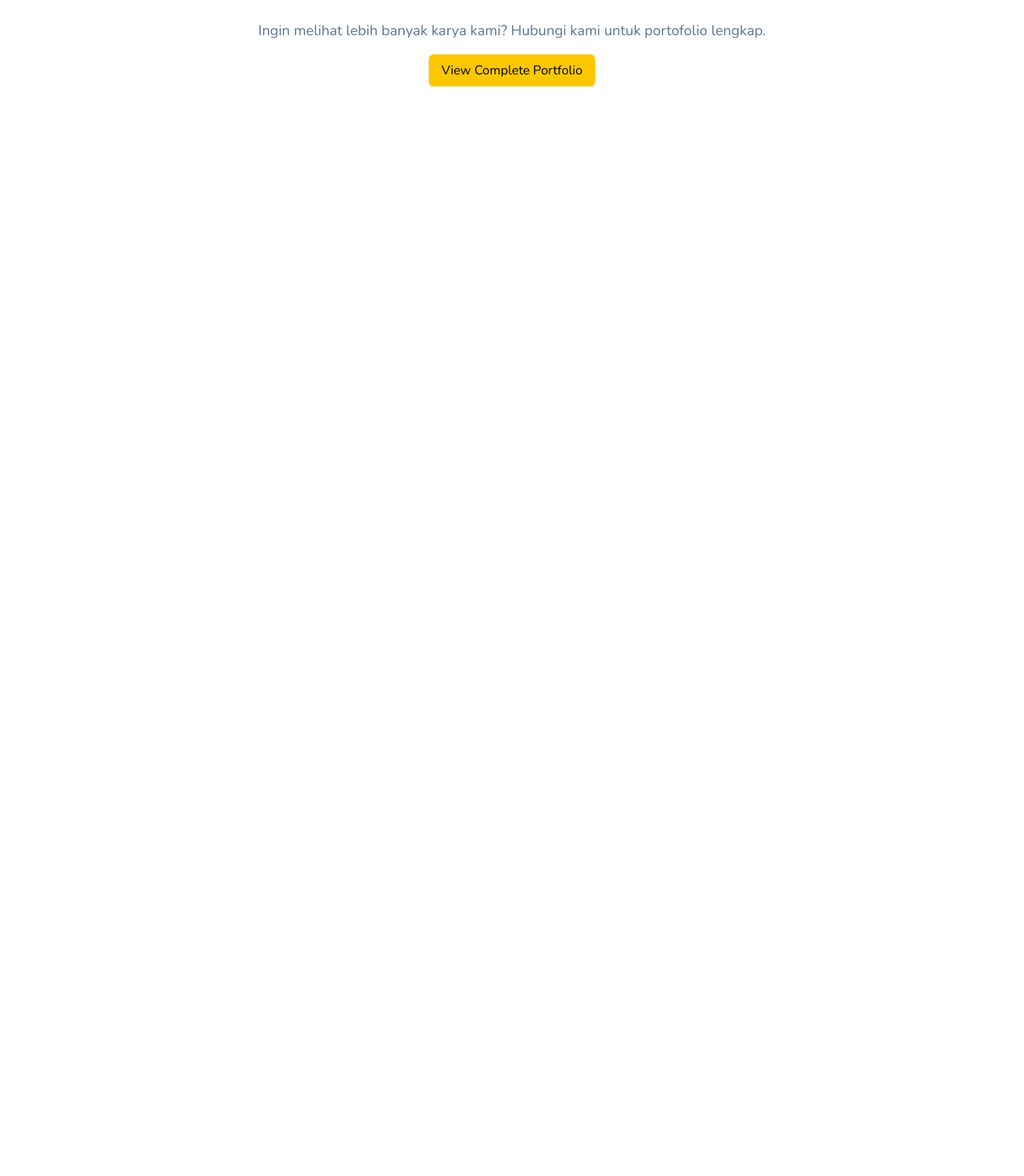
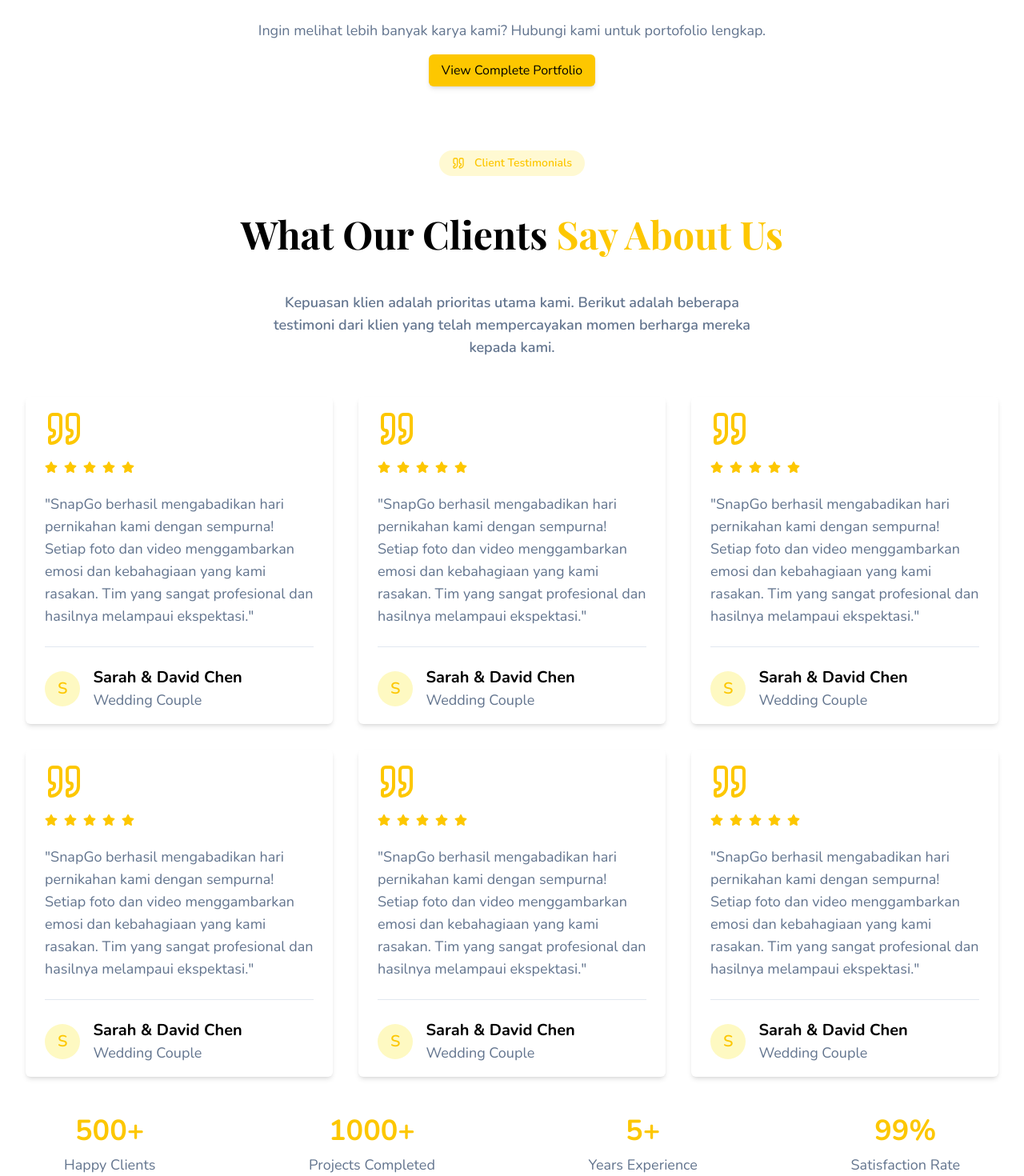
Before and after one commit to zidaneNS/snapgo-web, a React (Vite) app: page / in a window 1280 px wide. Shown: the part 4549-6019 px from the top of the page at 80% size. Before the commit the page ends 4657 px from the top, so only its background shows below. Built offline with nearby package versions, Linux system fonts and the light colour scheme; a web font is replaced by a local one.

Commit message:
complete testimonials section

```diff
--- a/src/App.tsx
+++ b/src/App.tsx
@@ -3,6 +3,7 @@
 import Home from "./sections/Home";
 import PortfolioSection from "./sections/PortfolioSection";
 import ServiceSection from "./sections/ServiceSection";
+import TestimonialSection from "./sections/TestimonialSection";
 
 export default function App() {
   return (
@@ -12,6 +13,7 @@
       <AboutSection />
       <ServiceSection />
       <PortfolioSection />
+      <TestimonialSection />
     </div>
   )
 }
--- a/src/sections/PortfolioSection.tsx
+++ b/src/sections/PortfolioSection.tsx
@@ -63,7 +63,7 @@
       </div>
       <div className="grid grid-cols-1 md:grid-cols-3 gap-6 w-full">
         {displayPortfolio.map((portfolio, idx) => (
-          <div key={idx} className=" group relative flex flex-col justify-between p-6 rounded-md cursor-pointer w-full overflow-hidden hover:bg-linear-to-t from-black/70 to-transparent duration-300 aspect-square">
+          <div key={idx} className=" group relative flex flex-col justify-between p-6 rounded-md cursor-pointer w-full overflow-hidden bg-linear-to-t from-black/70 hover:from-black/80 to-transparent duration-300 aspect-square">
             <img src={portfolio.img} alt="wedding" className="absolute left-0 top-0 group-hover:scale-105 -z-10 duration-300 h-full object-cover w-full" />
             <div className="flex justify-center items-center p-2 rounded-md bg-yellow-400 opacity-0 group-hover:opacity-100 w-fit duration-300">
               <IoEyeOutline />
--- /dev/null
+++ b/src/sections/TestimonialSection.tsx
@@ -0,0 +1,55 @@
+import { LuQuote } from "react-icons/lu";
+import SubTitle from "../components/SubTitle";
+import { FaStar } from "react-icons/fa";
+
+export default function TestimonialSection() {
+  return (
+    <div id="testimonials" className="flex flex-col items-center w-full gap-y-8 md:gap-y-12 pt-20 px-8 scroll-pt-20">
+      <SubTitle
+        Icon={LuQuote}
+        label="Client Testimonials"
+      />
+      <h1 className="text-3xl md:text-5xl font-bold font-playfair text-center">What Our Clients <span className="text-yellow-400">Say About Us</span></h1>
+      <p className="text-xl md:text-lg font-semibold text-slate-500 text-center md:max-w-1/2">Kepuasan klien adalah prioritas utama kami. Berikut adalah beberapa testimoni dari klien yang telah mempercayakan momen berharga mereka kepada kami.</p>
+      <div className="grid grid-cols-1 md:grid-cols-3 gap-8">
+        {Array.from({ length: 6 }).map((_, id) => (
+          <div key={id} className="flex flex-col gap-y-6 py-4 px-6 rounded-md shadow-md hover:scale-105 duration-300 h-auto pb-auto">
+            <div className="flex flex-col gap-y-4">
+              <LuQuote className="text-yellow-400 size-8 md:size-12" />
+              <div className="flex gap-x-2 items-center">
+                {Array.from({ length: 5 }).map((_, idx) => <FaStar key={idx} className="text-yellow-400 size-4" />)}
+              </div>
+            </div>
+            <p className="text-slate-500 text-base md:text-lg">"SnapGo berhasil mengabadikan hari pernikahan kami dengan sempurna! Setiap foto dan video menggambarkan emosi dan kebahagiaan yang kami rasakan. Tim yang sangat profesional dan hasilnya melampaui ekspektasi."</p>
+            <span className="w-full border-b border-slate-200"></span>
+            <div className="flex items-center gap-x-4">
+              <div className="flex justify-center items-center rounded-full bg-yellow-100 text-yellow-400 font-semibold text-lg md:text-xl py-2 px-4">S</div>
+              <div className="flex flex-col">
+                <p className="text-lg md:text-xl font-bold">Sarah & David Chen</p>
+                <p className="text-base md:text-lg text-slate-500">Wedding Couple</p>
+              </div>
+            </div>
+          </div>
+        ))}
+      </div>
+      <div className="flex flex-wrap justify-center md:justify-between items-start w-full gap-6 md:px-12">
+        <div className="flex flex-col gap-y-2 items-center">
+          <p className="text-3xl md:text-4xl font-bold text-yellow-400">500+</p>
+          <p className="text-slate-500 text-base md:text-lg">Happy Clients</p>
+        </div>
+        <div className="flex flex-col gap-y-2 items-center">
+          <p className="text-3xl md:text-4xl font-bold text-yellow-400">1000+</p>
+          <p className="text-slate-500 text-base md:text-lg">Projects Completed</p>
+        </div>
+        <div className="flex flex-col gap-y-2 items-center">
+          <p className="text-3xl md:text-4xl font-bold text-yellow-400">5+</p>
+          <p className="text-slate-500 text-base md:text-lg">Years Experience</p>
+        </div>
+        <div className="flex flex-col gap-y-2 items-center">
+          <p className="text-3xl md:text-4xl font-bold text-yellow-400">99%</p>
+          <p className="text-slate-500 text-base md:text-lg">Satisfaction Rate</p>
+        </div>
+      </div>
+    </div>
+  )
+}
```
